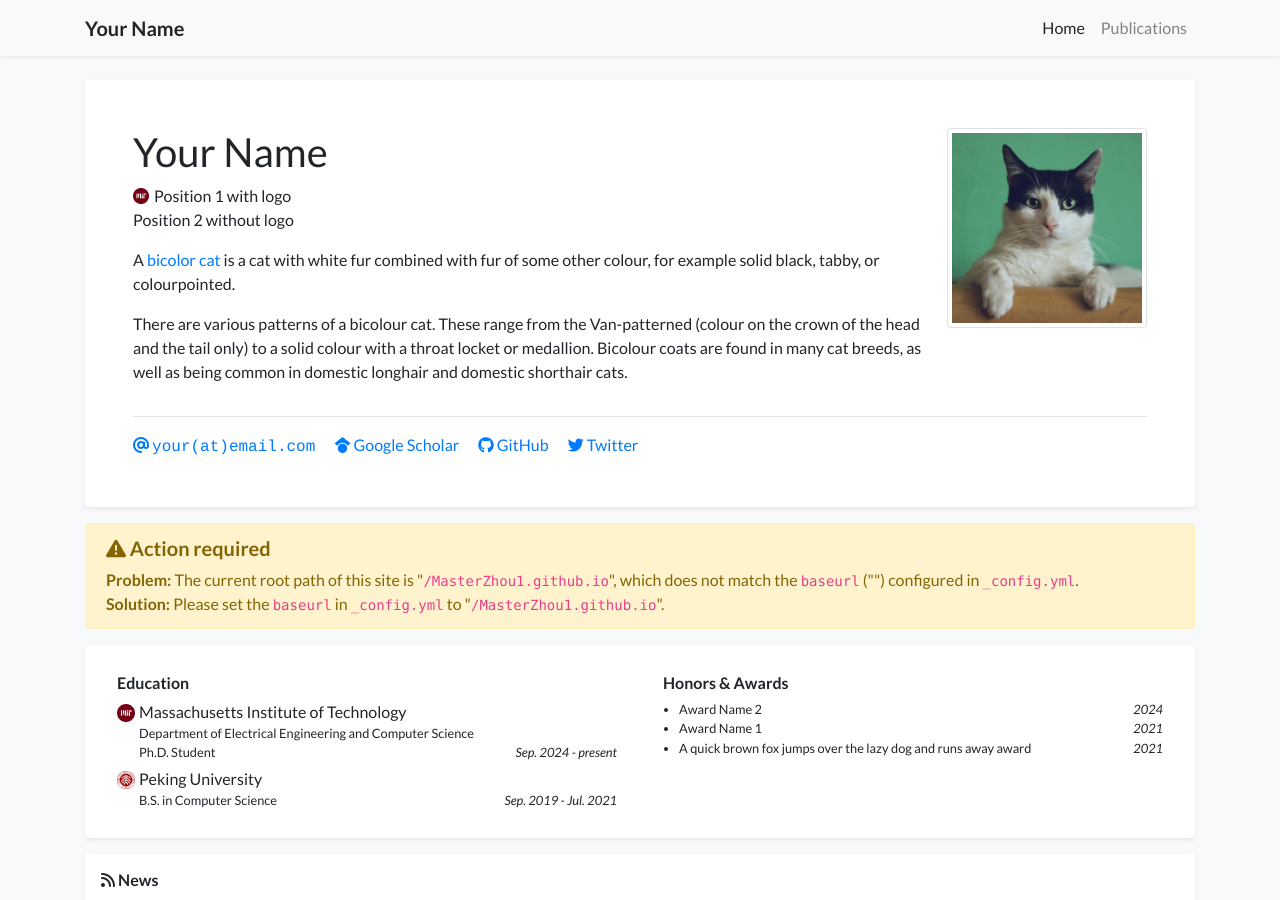
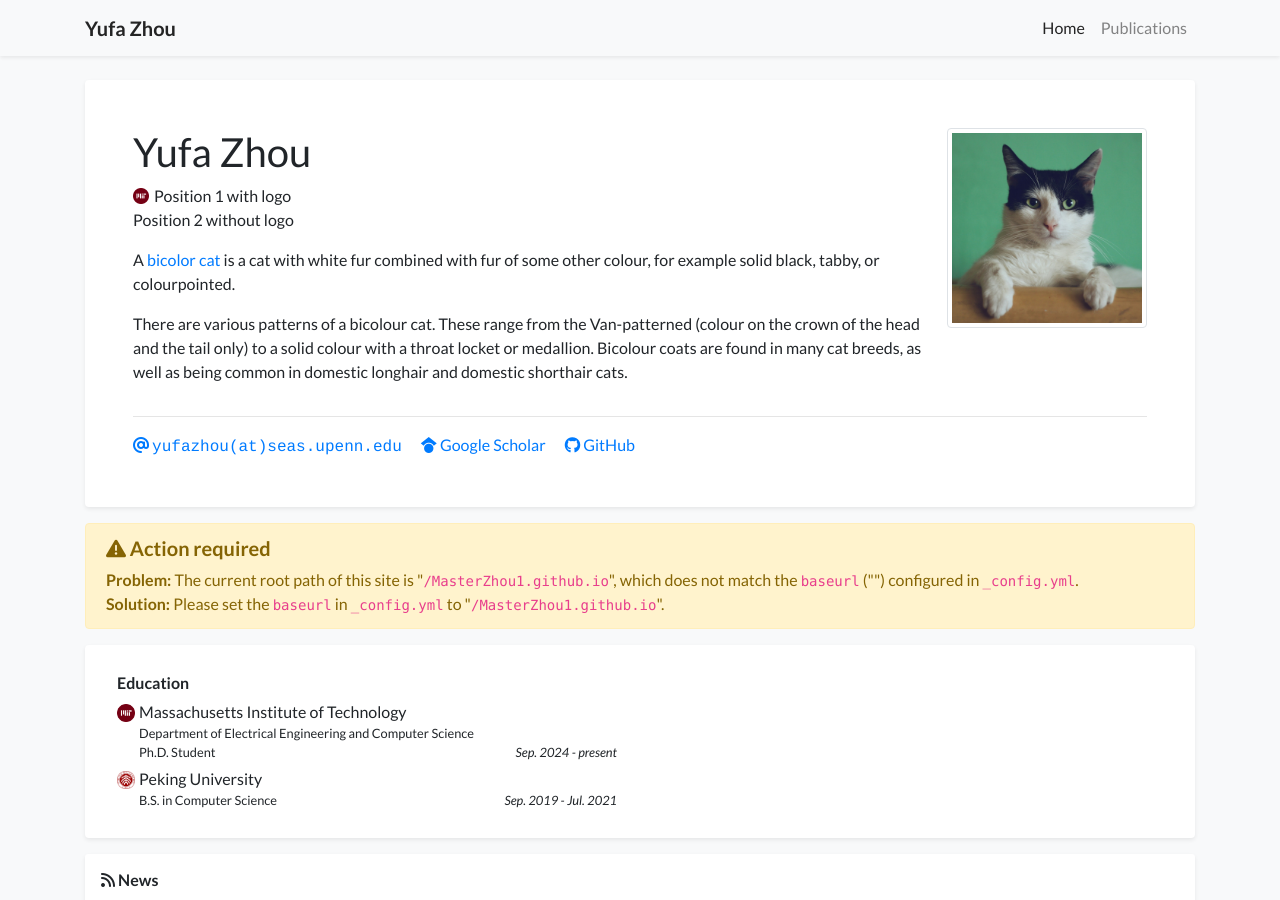
Before and after one commit to MasterZhou1/MasterZhou1.github.io, a Jekyll site: the page built from index.html, in a window 1280 px wide and 900 px high. Built offline with Jekyll 4.4.1, drawn with Linux system fonts in a browser that asks for light colours; nearby versions of some CDN libraries; a style sheet for code colours, icons or effects is not loaded.

Commit message:
Update profile.yml

```diff
--- a/_data/profile.yml
+++ b/_data/profile.yml
@@ -1,6 +1,6 @@
-primary_name: "Your Name"
+primary_name: "Yufa Zhou"
 secondary_name: ""
-navbar_name: "Your Name"
+navbar_name: "Yufa Zhou"
 
 positions:
 - logo: /assets/images/badges/MIT_Social_circle.png  # Logo is optional
@@ -8,11 +8,11 @@
 - name: Position 2 without logo
 
 
-email: "your@email.com"
+email: "yufazhou@seas.upenn.edu"
 # cv_link: link-to-your-cv-file
-gscholar: xFmQpf4AAAAJ  # This is an example, replace it with your own Google Scholar ID
-github: your_github_id
-twitter: your_twitter_id  # Do not include the '@' symbol
+gscholar: bCM-3PYAAAAJ  # This is an example, replace it with your own Google Scholar ID
+github: MasterZhou1
+# twitter: your_twitter_id  # Do not include the '@' symbol
 # wechat_qrcode: /assets/images/etc/wechat.jpg
 # wechat_prompt: >-
 #   Please tell me your <strong>name</strong> and <strong>affiliation</strong> (current or past) when adding my wechat. Thanks!
@@ -52,10 +52,10 @@
 #   position: Research Intern
 #   date: Sep. 2019 - Jul. 2021
 
-awards:
-- name: Award Name 2
-  date: 2024
-- name: Award Name 1
-  date: 2021
-- name: A quick brown fox jumps over the lazy dog and runs away award
-  date: 2021
+# awards:
+# - name: Award Name 2
+#   date: 2024
+# - name: Award Name 1
+#   date: 2021
+# - name: A quick brown fox jumps over the lazy dog and runs away award
+#   date: 2021
```
